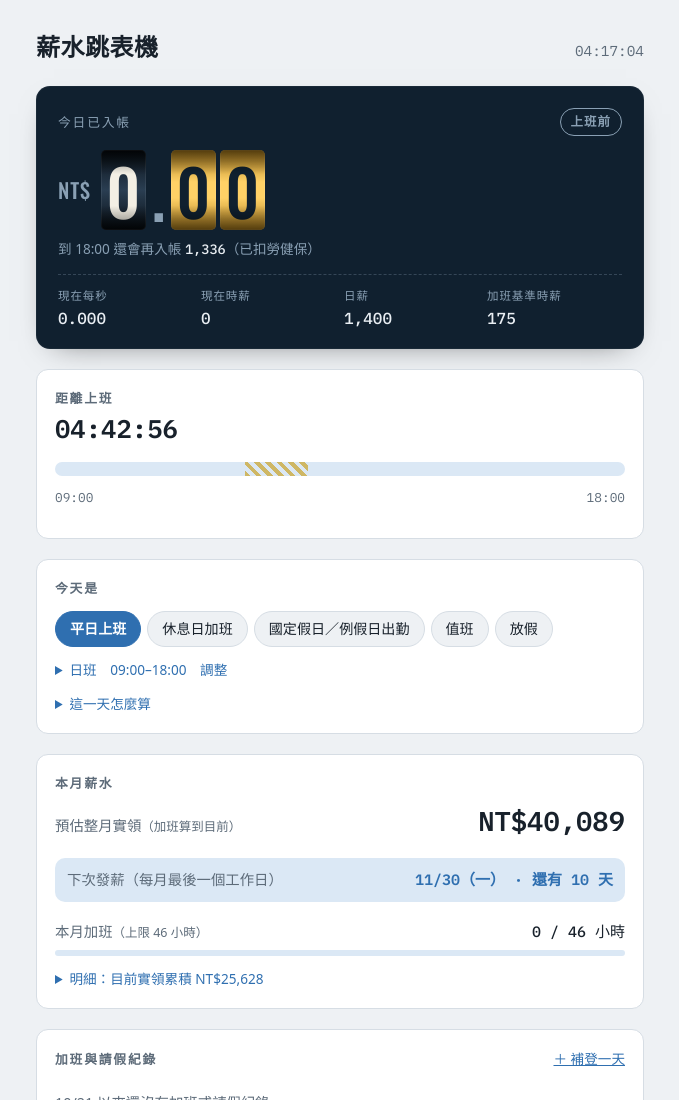
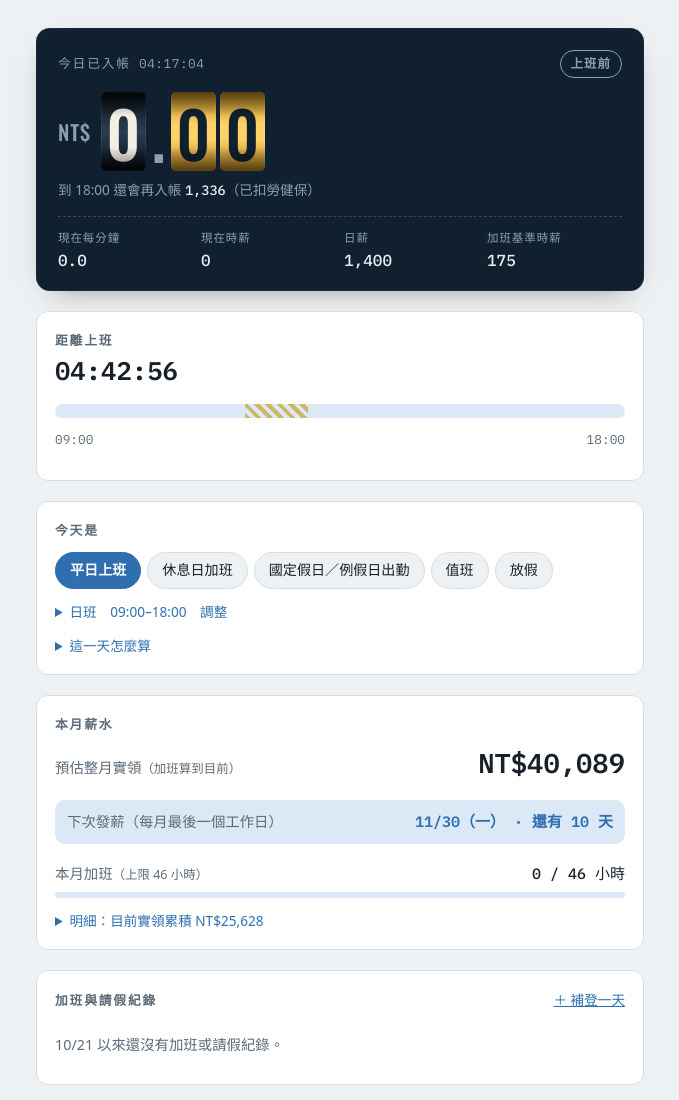
Before and after one commit to kelvinlifu/salary-meter, a plain HTML site: page index.html in a window 1280 px wide. Shown: the top 1100 px of the page, without its empty margins (300-979 px from the left). Drawn offline with nearby package versions, Linux system fonts and the light colour scheme.

Commit message:
Meter first: the clock moves into the meter, the rate is per minute
- The title row is gone (the name stays for screen readers and on the
  home-screen icon); the clock sits beside 今日已入帳, so the big number
  starts one row higher
- 現在每秒 0.046 becomes 現在每分鐘 2.8, a number that reads at a glance

Co-Authored-By: Claude Opus 5.5 <noreply@anthropic.com>
Claude-Session: https://claude.ai/code/session_01NMAiBfZBU3ijRobkpP5GXH

```diff
--- a/index.html
+++ b/index.html
@@ -73,9 +73,8 @@ body {
   padding-block: 28px 48px;
   display: flex; flex-direction: column; gap: 20px;
 }
-header { display: flex; align-items: baseline; justify-content: space-between; gap: 12px; flex-wrap: wrap; }
-h1 { font-family: var(--font-display); font-weight: 900; font-size: 1.5rem; margin: 0; letter-spacing: .02em; text-wrap: balance; }
-.clock { font-family: var(--font-num); color: var(--muted); font-variant-numeric: tabular-nums; font-size: .9rem; }
+.sr-only { position: absolute; width: 1px; height: 1px; overflow: hidden; clip: rect(0 0 0 0); white-space: nowrap; }   /* the app's name is on the home-screen icon; the meter comes first */
+.clock { font-family: var(--font-num); font-variant-numeric: tabular-nums; letter-spacing: .04em; margin-left: 8px; }
 
 /* The meter */
 .meter {
@@ -300,21 +299,18 @@ summary:focus-visible, input:focus-visible, select:focus-visible, button:focus-v
 
 
 <div class="wrap">
-  <header>
-    <h1>薪水跳表機</h1>
-    <span class="clock" id="clock">--:--:--</span>
-  </header>
+  <h1 class="sr-only">薪水跳表機</h1>
 
   <section class="meter" aria-live="off">
     <div class="meter-top">
-      <span class="meter-label">今日已入帳</span>
+      <span class="meter-label">今日已入帳<span class="clock" id="clock">--:--:--</span></span>
       <span class="chip" id="status" data-s="before">上班前</span>
     </div>
     <div class="amount"><span class="cur">NT$</span><span class="odo" id="earned" role="img" aria-label="NT$0.00"></span></div>
     <p class="split" id="split"></p>
     <p class="pending" id="pending" hidden></p>
     <div class="rates">
-      <div><span>現在每秒</span><b id="perSec">0</b></div>
+      <div><span>現在每分鐘</span><b id="perMin">0</b></div>
       <div><span>現在時薪</span><b id="perHour">0</b></div>
       <div><span>日薪</span><b id="perDay">0</b></div>
       <div><span>加班基準時薪</span><b id="otBase">0</b></div>
@@ -986,7 +982,7 @@ summary:focus-visible, input:focus-visible, select:focus-visible, button:focus-v
 
     var a = earnedAt(sh, t, true), b = earnedAt(sh, t + 1000, true);
     var rate = (b.base + b.extra) - (a.base + a.extra);
-    put("perSec", rate.toFixed(3));
+    put("perMin", (rate * 60).toFixed(1));
     put("perHour", fmt(rate * 3600));
 
     // Status
```
